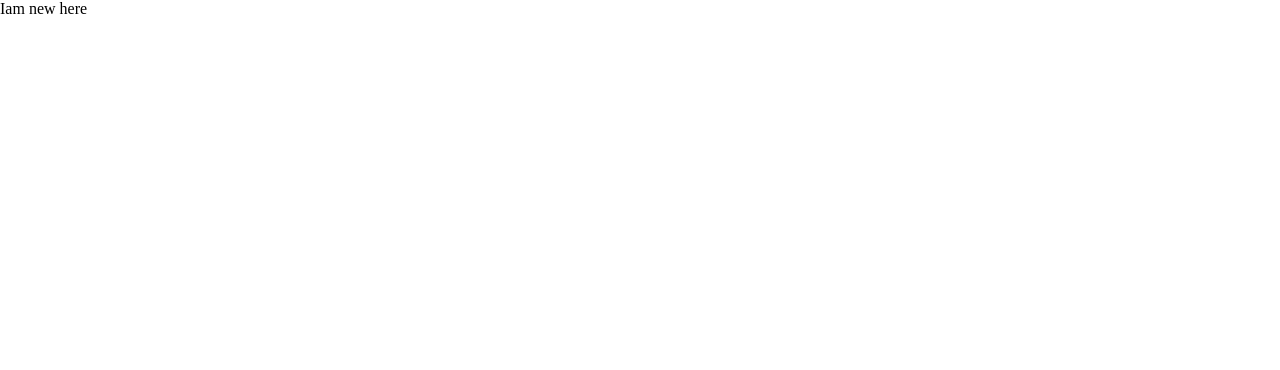
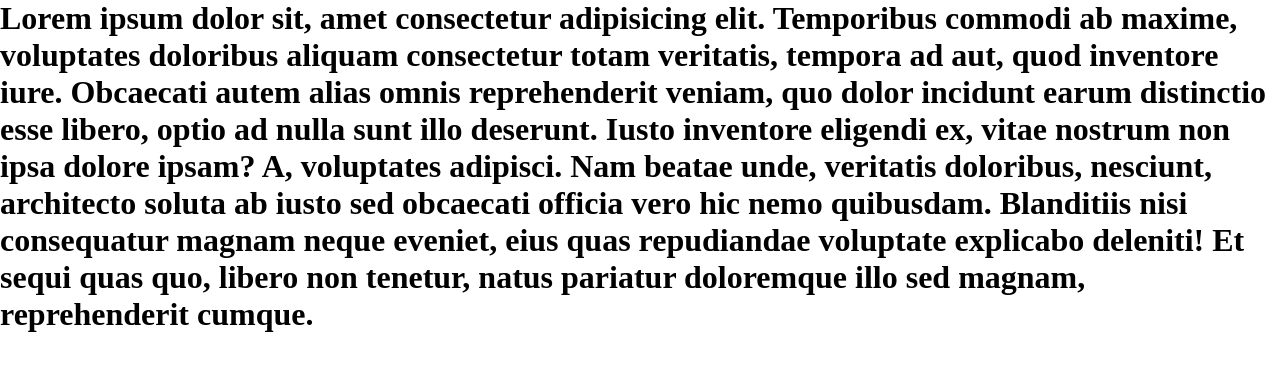
Before and after one commit to AbhiramKrishnaM/Educore, a Nuxt app: page / in a window 1280 px wide. Shown: the top 370 px of the page. Built offline with nearby package versions, Linux system fonts and the light colour scheme.

Commit message:
feat: added font family

```diff
--- a/assets/variables.scss
+++ b/assets/variables.scss
@@ -2,3 +2,6 @@
 //
 // The variables you want to modify
 // $font-size-root: 20px;
+
+$font-family: 'Poppins';
+@import '~vuetify/src/styles/styles.sass';
--- a/layouts/default.vue
+++ b/layouts/default.vue
@@ -1,5 +1,19 @@
 <template>
-  <div>Iam new here</div>
+  <div>
+    <h1>
+      Lorem ipsum dolor sit, amet consectetur adipisicing elit. Temporibus
+      commodi ab maxime, voluptates doloribus aliquam consectetur totam
+      veritatis, tempora ad aut, quod inventore iure. Obcaecati autem alias
+      omnis reprehenderit veniam, quo dolor incidunt earum distinctio esse
+      libero, optio ad nulla sunt illo deserunt. Iusto inventore eligendi ex,
+      vitae nostrum non ipsa dolore ipsam? A, voluptates adipisci. Nam beatae
+      unde, veritatis doloribus, nesciunt, architecto soluta ab iusto sed
+      obcaecati officia vero hic nemo quibusdam. Blanditiis nisi consequatur
+      magnam neque eveniet, eius quas repudiandae voluptate explicabo deleniti!
+      Et sequi quas quo, libero non tenetur, natus pariatur doloremque illo sed
+      magnam, reprehenderit cumque.
+    </h1>
+  </div>
 </template>
 
 <script>
--- a/nuxt.config.js
+++ b/nuxt.config.js
@@ -17,7 +17,15 @@ export default {
       { hid: 'description', name: 'description', content: '' },
       { name: 'format-detection', content: 'telephone=no' },
     ],
-    link: [{ rel: 'icon', type: 'image/x-icon', href: '/favicon.ico' }],
+    link: [
+      { rel: 'icon', type: 'image/x-icon', href: '/favicon.ico' },
+      { rel: 'preconnect', href: 'https://fonts.googleapis.com' },
+      { rel: 'preconnect', href: 'https://fonts.gstatic.com' },
+      {
+        rel: 'stylesheet',
+        href: 'https://fonts.googleapis.com/css2?family=Poppins:wght@200;300;400;500;600&display=swap',
+      },
+    ],
   },
 
   // Global CSS: https://go.nuxtjs.dev/config-css
@@ -54,8 +62,9 @@ export default {
   // Vuetify module configuration: https://go.nuxtjs.dev/config-vuetify
   vuetify: {
     customVariables: ['~/assets/variables.scss'],
+    treeShake: true,
     theme: {
-      dark: true,
+      dark: false,
       themes: {
         dark: {
           primary: colors.blue.darken2,
```
